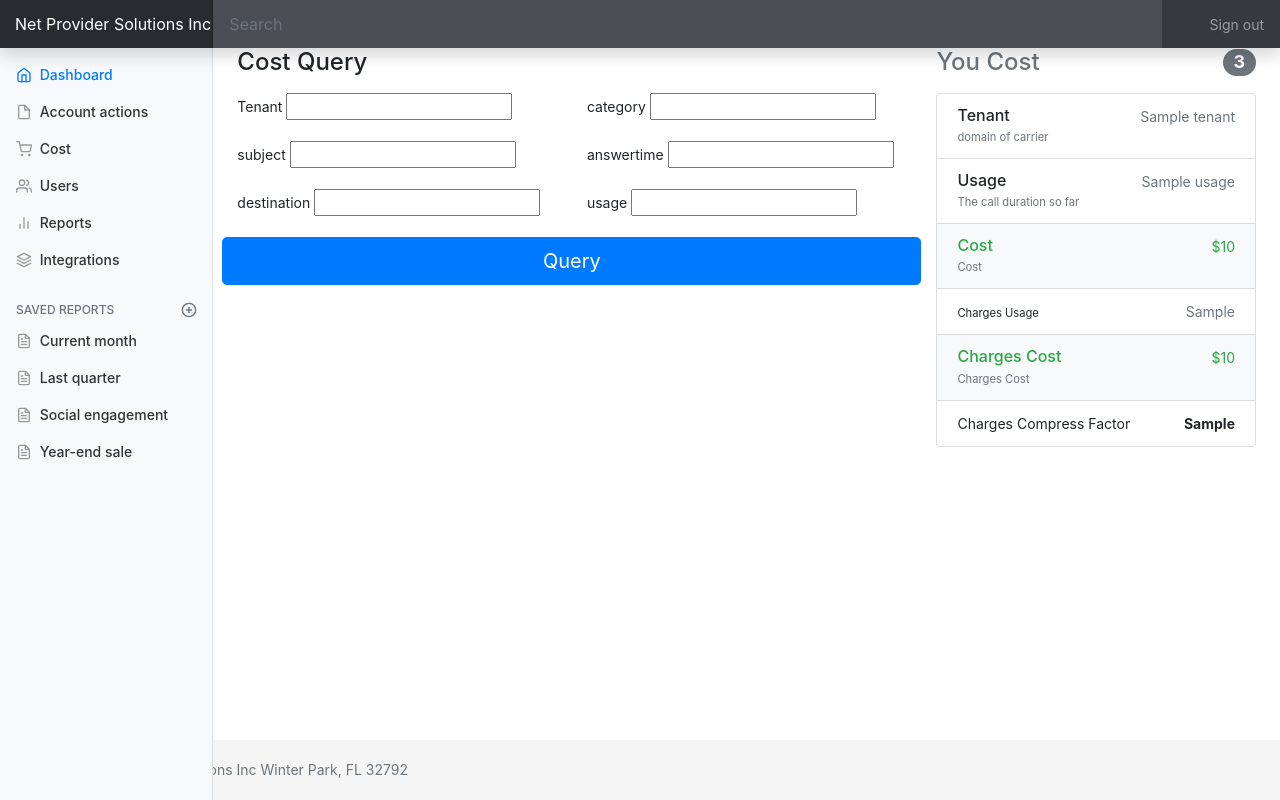
After one commit to ortodoxo/netvoip, a Django app: template templates/pay/Cost.html in a window 1280 px wide. The commit adds this page. Run offline with Django 3.2, Linux system fonts and the light colour scheme; the template is opened without the code that fills it: most values are stand-ins (such as "Sample title", 1, 10 or a date in 2020); form fields are guessed from the names that the template uses; some libraries are stand-ins or nearby versions.

Commit message:
Add a new View to make query to cost
- Add a new view and class Model to managae the api query cost subsystem

```diff
--- a/pay/urls.py
+++ b/pay/urls.py
@@ -1,6 +1,6 @@
 from django.urls import path, re_path
 from django.views.generic.base import TemplateView
-from pay.views import AccountList, AccountDetail, CdrsLIst, UsersList, UserDetail, LoginView, LogoutView, Balance_Add
+from pay.views import AccountList, AccountDetail, CdrsLIst, UsersList, UserDetail, LoginView, LogoutView, Balance_Add, Cost
 
 urlpatterns = [
     path('account/', AccountList.as_view(), name='accountactions'),
@@ -12,4 +12,5 @@ urlpatterns = [
     path('dashboard/', CdrsLIst.as_view(),name='dashboard'),
     path('login/', LoginView.as_view(), name='login'),
     path('logout', LogoutView.as_view(), name='logout'),
+    path('cost', Cost.as_view(), name='cost')
 ]
--- /dev/null
+++ b/templates/pay/Cost.html
@@ -0,0 +1,114 @@
+{% extends 'pay/base_site.html' %}
+
+{% block body %}
+
+ <div class="row">
+     <div class="col-md-4 order-md-2 mb-4">
+          <h4 class="d-flex justify-content-between align-items-center mb-3">
+            <span class="text-muted">You Cost</span>
+            <span class="badge badge-secondary badge-pill">3</span>
+          </h4>
+          <ul class="list-group mb-3">
+            <li class="list-group-item d-flex justify-content-between lh-condensed">
+              <div>
+                <h6 class="my-0">Tenant</h6>
+                <small class="text-muted">domain of carrier</small>
+              </div>
+              <span class="text-muted">{{ Tenant }}</span>
+            </li>
+            <li class="list-group-item d-flex justify-content-between lh-condensed">
+              <div>
+                <h6 class="my-0">Usage</h6>
+                <small class="text-muted">The call duration so far </small>
+              </div>
+              <span class="text-muted">{{ Usage }}</span>
+            </li>
+            <li class="list-group-item d-flex justify-content-between bg-light">
+              <div class="text-success">
+                <h6 class="my-0">Cost</h6>
+                <small class="text-muted">Cost</small>
+              </div>
+              <span class="text-success">${{Cost}}</span>
+            </li>
+            <li class="list-group-item d-flex justify-content-between lh-condensed">
+              <div>
+                <h6 class="my-0"></h6>
+                <small>Charges Usage</small>
+              </div>
+              <span class="text-muted">{{ ChargesUsage }}</span>
+            </li>
+              <li class="list-group-item d-flex justify-content-between bg-light">
+              <div class="text-success">
+                <h6 class="my-0">Charges Cost</h6>
+                <small class="text-muted">Charges Cost</small>
+              </div>
+              <span class="text-success">${{ChargesCost}}</span>
+            </li>
+            <li class="list-group-item d-flex justify-content-between">
+              <span>Charges Compress Factor</span>
+              <strong>{{ ChargesCompressFactor }}</strong>
+            </li>
+          </ul>
+     </div>
+    <div class="col-md-8 order-md-1">
+          <h4 class="mb-3">Cost Query</h4>
+          <form class="needs-validation" novalidate action="{% url 'cost' %}" method="post">
+              {% csrf_token %}
+            <div class="row">
+
+              <div class="col-md-6 mb-3">
+                <label for="Tenant">Tenant</label>
+                {{ form.tenant }}
+                <div class="invalid-feedback">
+                  Valid Tenant is required.
+                </div>
+              </div>
+
+              <div class="col-md-6 mb-3">
+                <label for="Account">category</label>
+                {{ form.category }}
+                <div class="invalid-feedback">
+                  Valid category is required.
+                </div>
+              </div>
+
+              <div class="col-md-6 mb-3">
+                 <label for="Balanceuuid">subject</label>
+                  {{ form.subject }}
+                 <div class="invalid-feedback">
+                   Valid subject is required
+                 </div>
+              </div>
+
+                <div class="col-md-6 mb-3">
+                    <label for="balanceid">answertime</label>
+                    {{ form.answertime }}
+                    <div class="invalid-feedback">
+                        Valid answertime is required
+                    </div>
+                </div>
+
+                <div class="col-md-6 mb-3">
+                    <label for="BalanceType">destination</label>
+                    {{ form.destination }}
+                    <div class="invalid-feedback">
+                        Valid destination is required
+                    </div>
+                </div>
+
+                <div class="col-md-6 mb-3">
+                    <label for="Directions">usage</label>
+                    {{ form.usage }}
+                    <div class="invalid-feedback">
+                        Valid usage is required
+                    </div>
+                </div>
+
+              <hr class="mb-4">
+              <button class="btn btn-primary btn-lg btn-block" type="submit">Query</button>
+            </div>
+          </form>
+        </div>
+ </div>
+
+{% endblock %}
--- a/templates/pay/base_site.html
+++ b/templates/pay/base_site.html
@@ -53,9 +53,9 @@
                 </a>
               </li>
               <li class="nav-item">
-                <a class="nav-link" href="#">
+                <a class="nav-link" href="{% url 'cost' %}">
                   <span data-feather="shopping-cart"></span>
-                  Products
+                  Cost
                 </a>
               </li>
               <li class="nav-item">
```
Also changed, not shown: pay/forms.py (+8 -0 lines), pay/models.py (+31 -37 lines), pay/signals.py (+12 -11 lines), pay/views.py (+31 -2 lines).
